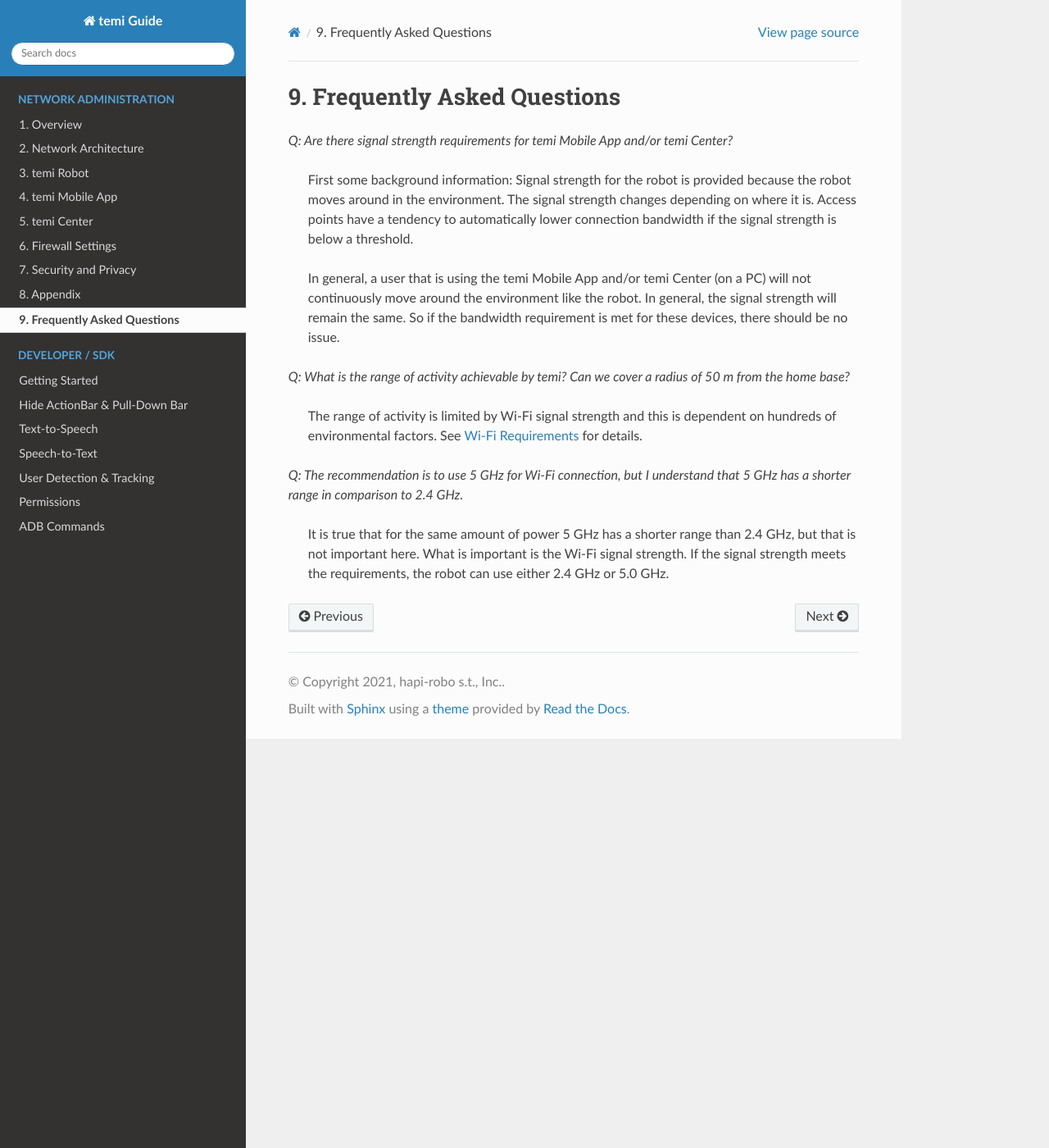
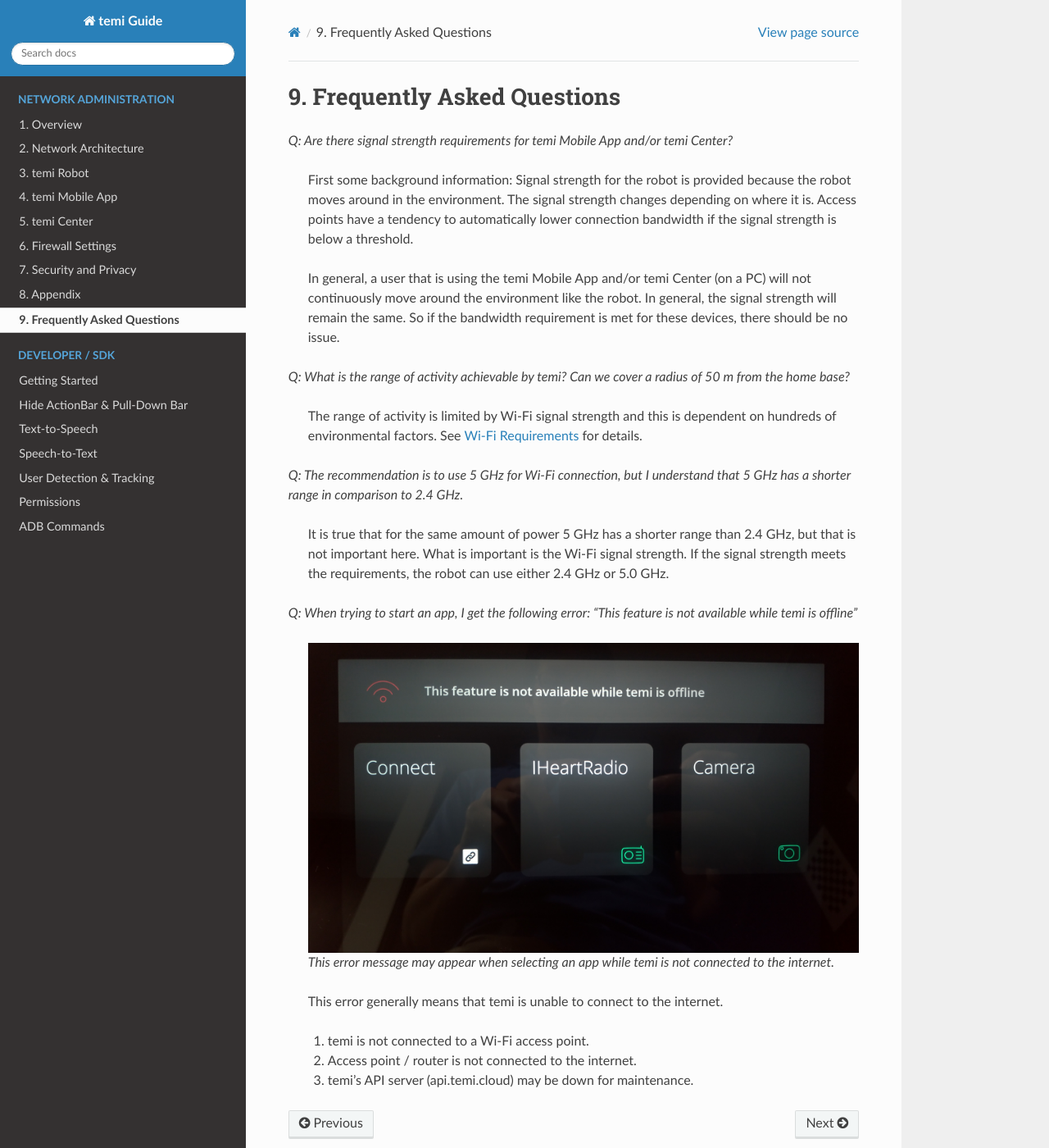
Before and after one commit to hapi-robo/temi-guide, a Sphinx documentation site: the page built from docs/source/network-admin/21_faq.rst, in a window 1280 px wide and 1400 px high. Shown: the whole window at 82% size. Built offline with Sphinx 7.4.7 and the Read the Docs theme 2.0.0, drawn with Linux system fonts in a browser that asks for light colours.

Commit message:
Adds offline error to FAQ

```diff
--- a/docs/source/network-admin/21_faq.rst
+++ b/docs/source/network-admin/21_faq.rst
@@ -15,3 +15,16 @@
 `Q: The recommendation is to use 5 GHz for Wi-Fi connection, but I understand that 5 GHz has a shorter range in comparison to 2.4 GHz.`
 
   It is true that for the same amount of power 5 GHz has a shorter range than 2.4 GHz, but that is not important here. What is important is the Wi-Fi signal strength. If the signal strength meets the requirements, the robot can use either 2.4 GHz or 5.0 GHz.
+
+`Q: When trying to start an app, I get the following error: "This feature is not available while temi is offline"`
+
+  .. figure:: assets/images/faq/offline-error-en.jpg
+    :alt: Offline error
+
+    This error message may appear when selecting an app while temi is not connected to the internet.
+
+  This error generally means that temi is unable to connect to the internet.
+
+  #. temi is not connected to a Wi-Fi access point.
+  #. Access point / router is not connected to the internet.
+  #. temi's API server (api.temi.cloud) may be down for maintenance.
```
Also changed, not shown: docs/source/network-admin/assets/images/faq/offline-error-en.jpg (added), docs/source/network-admin/assets/images/faq/offline-error-ja.jpg (added).
